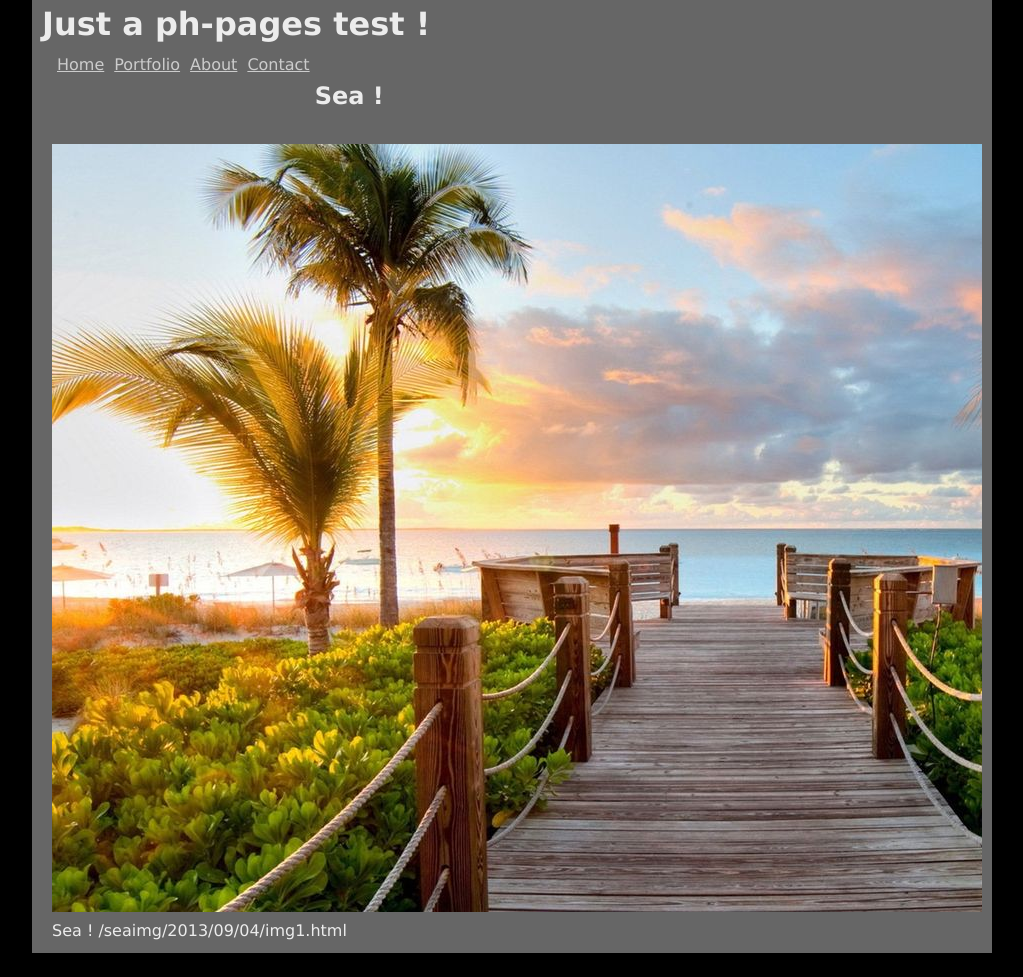
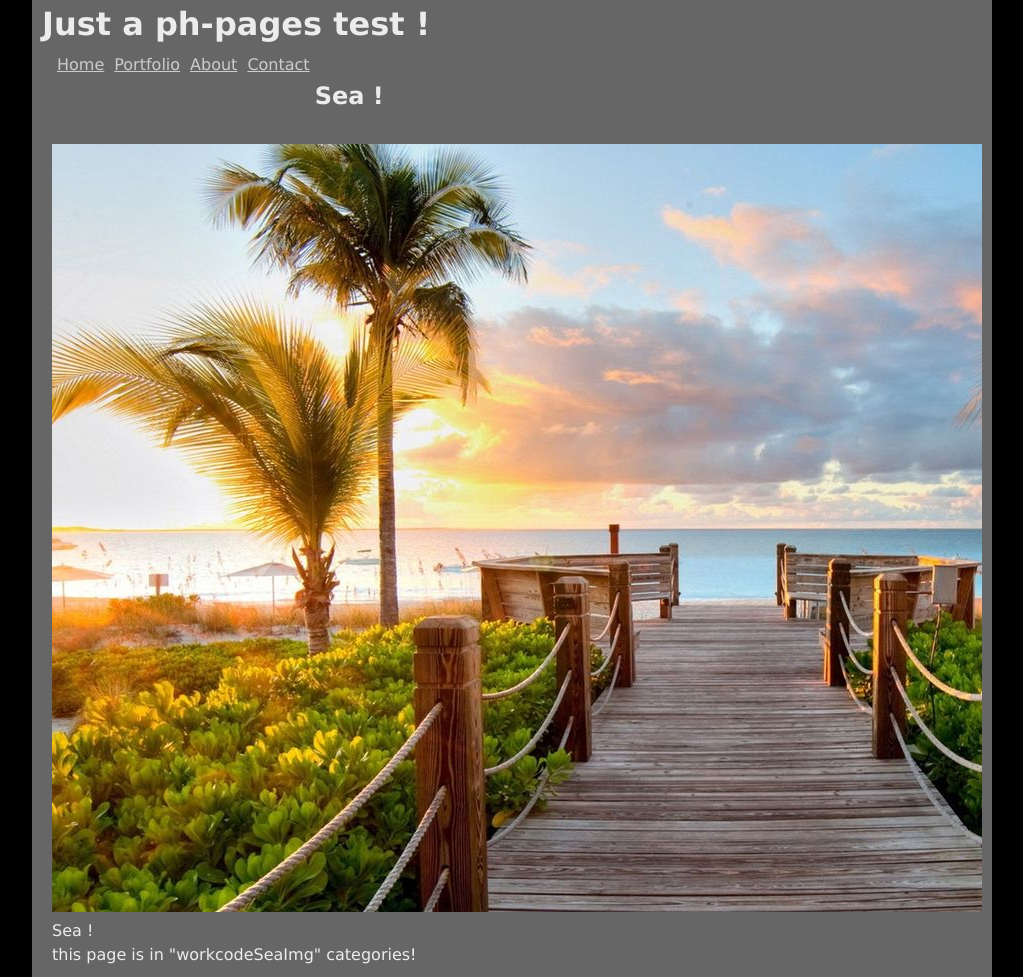
Before and after one commit to chuguixin/gh-pages-demo, a Jekyll site: the page built from _posts/2013-09-04-img1.html, in a window 1280 px wide. Shown: the whole page, without its empty margins (128-1151 px from the left). Built offline with Jekyll 4.4.1, drawn with Linux system fonts in a browser that asks for light colours; before the commit the page ends 953 px from its top, so only the background shows below that.

Commit message:
some confuse in categories not category

```diff
--- a/_layouts/portfolio_entry.html
+++ b/_layouts/portfolio_entry.html
@@ -8,5 +8,3 @@ title: one image !
 <img src="{{ page.image }}" />
 
 {{ content }}
-
-{{ page.url }}
--- a/_posts/2013-09-04-img1.html
+++ b/_posts/2013-09-04-img1.html
@@ -4,6 +4,8 @@ image: /img/img-1.jpg
 title: Sea !
 category: SeaImg
 tags: sea
-categories:
+categories: ['work', 'code']
 ---
 Sea !
+<br />
+this page is in "{{page.categories}}" categories!
--- a/portfolio/index.html
+++ b/portfolio/index.html
@@ -21,6 +21,6 @@ title: Portfolio
 <div>
 categories :
 {% for cate in site.categories %}
-{{ cate[0] }}<sup>{{ cate[1].size }}</sup>
+	{{ cate[0] }}<sup>{{ cate[1].size }}</sup>
 {% endfor %}
 </div>
```
